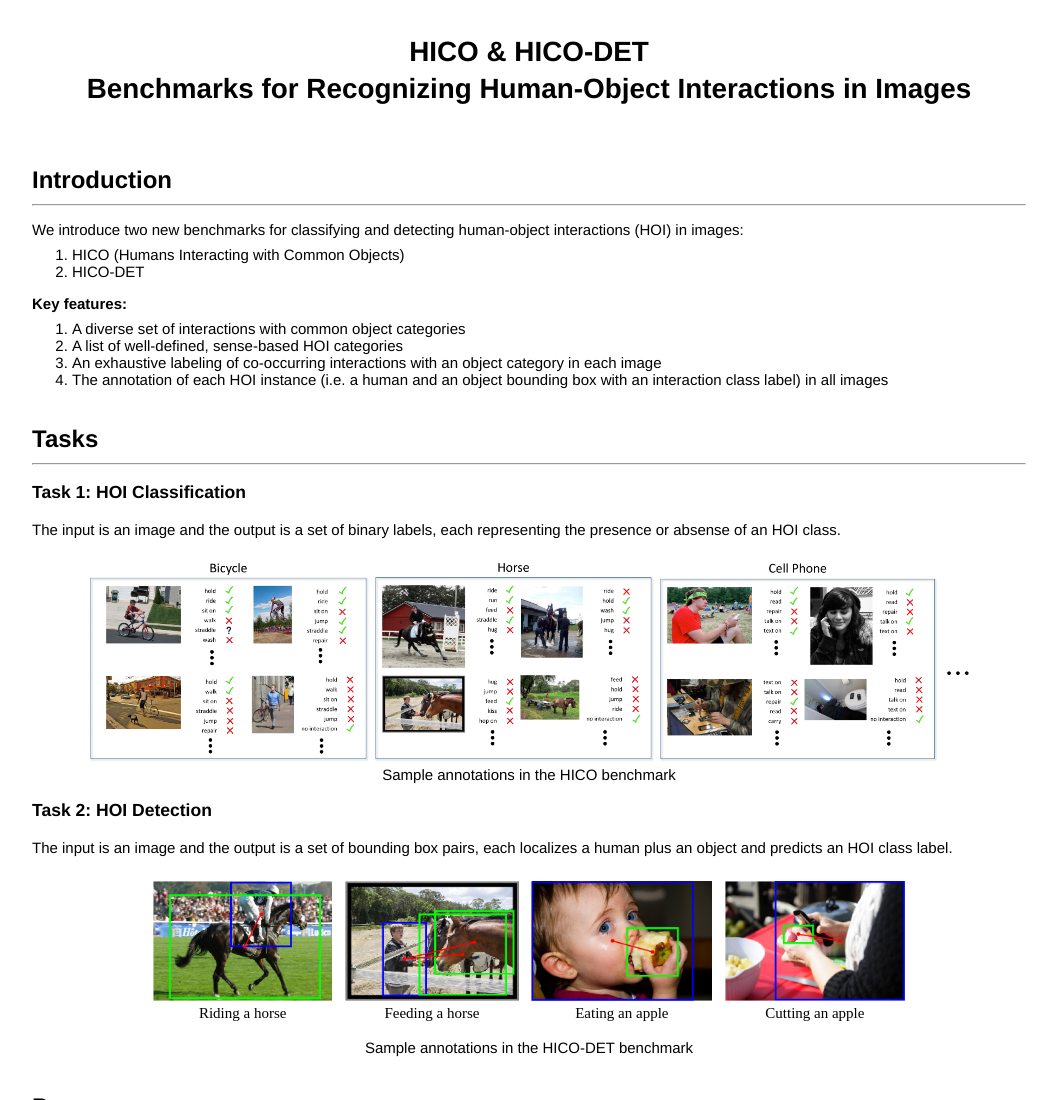
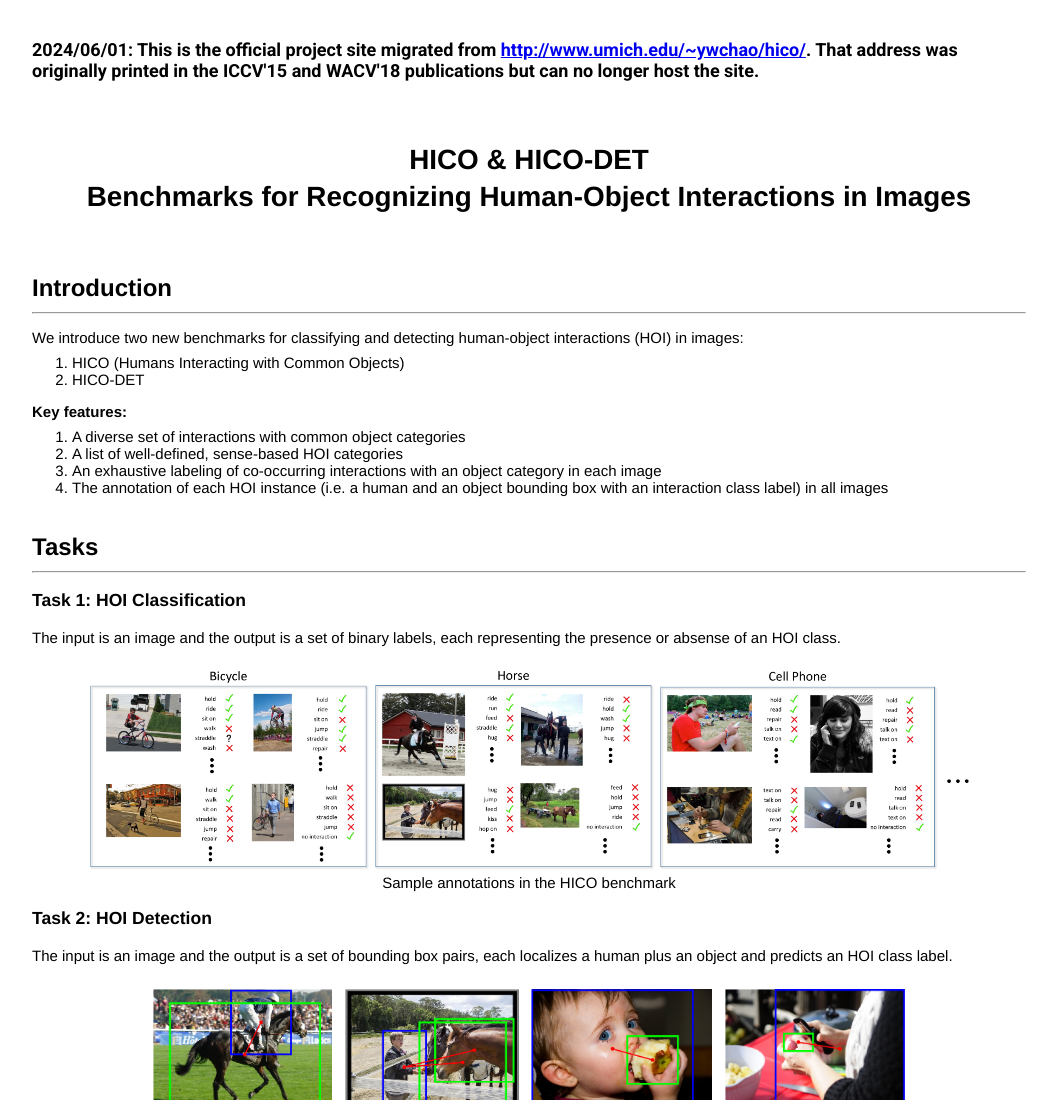
Before and after one commit to umich-ywchao-hico/umich-ywchao-hico.github.io, a plain HTML site: page index.html in a window 1280 px wide. Shown: the top 1100 px of the page, without its empty margins (111-1168 px from the left). Drawn offline with Linux system fonts and the light colour scheme.

Commit message:
Add migration note

```diff
--- a/index.html
+++ b/index.html
@@ -7,6 +7,10 @@
 
 <title>HICO &amp; HICO-DET</title>
 
+<link rel="preconnect" href="https://fonts.googleapis.com">
+<link rel="preconnect" href="https://fonts.gstatic.com" crossorigin>
+<link href="https://fonts.googleapis.com/css2?family=Roboto:ital,wght@0,100;0,300;0,400;0,500;0,700;0,900;1,100;1,300;1,400;1,500;1,700;1,900&display=swap" rel="stylesheet">
+
 </head>
 
 <body>
@@ -14,6 +18,12 @@
 <table border=0 width=1000px align=center>
 <tr>
 <td>
+
+<div style="padding: 10px 0 20px; font-family: Roboto; font-weight: bold; font-size: 18px">
+<p>
+2024/06/01: This is the official project site migrated from <a href="http://www.umich.edu/~ywchao/hico/">http://www.umich.edu/~ywchao/hico/</a>. That address was originally printed in the ICCV'15 and WACV'18 publications but can no longer host the site.
+</p>
+</div>
 
 <center>
 <h1>
```
